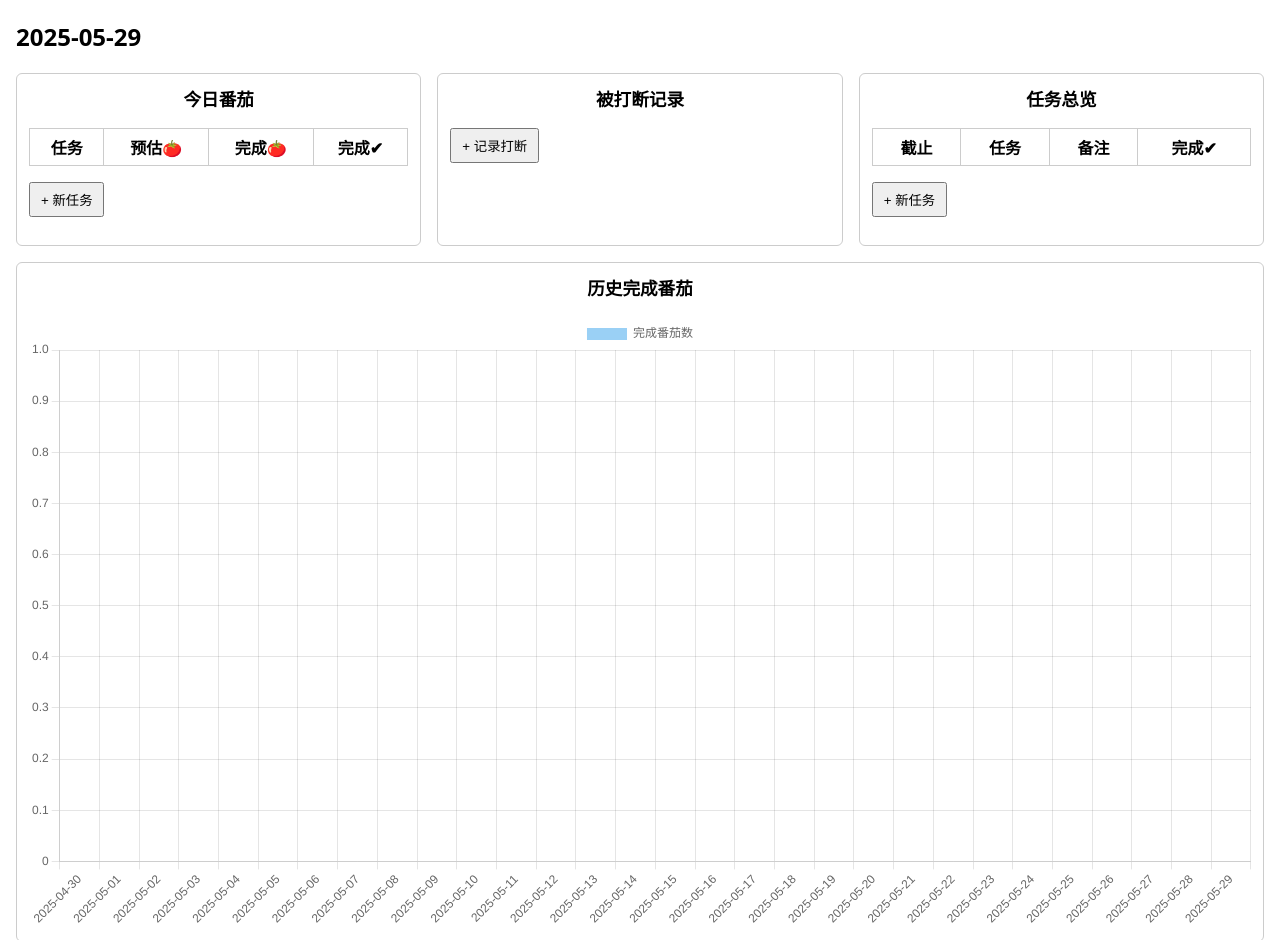
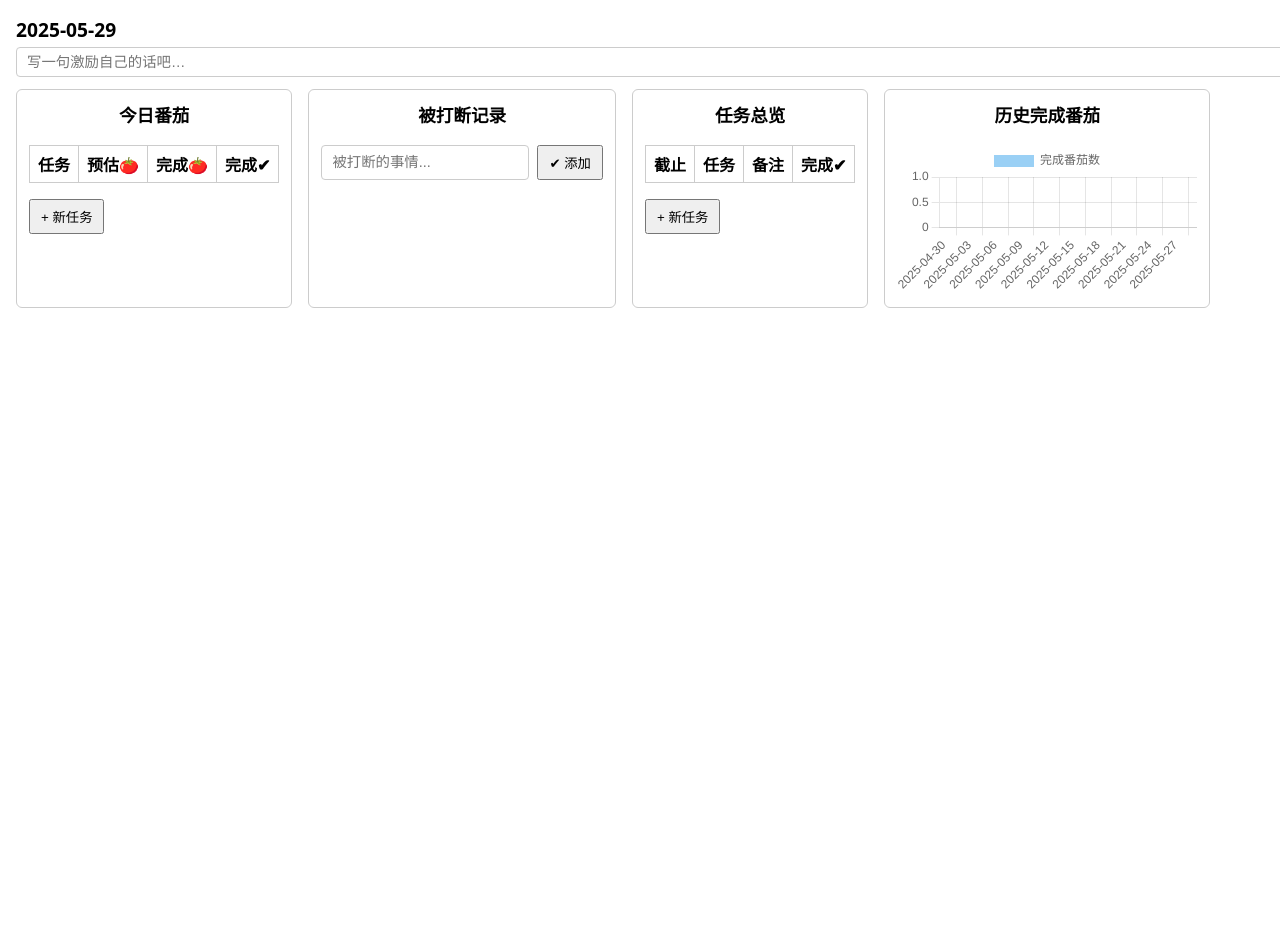
Before and after one commit to qs9809/pomodoro-site, a plain HTML site: page index.html in a window 1280 px wide. Shown: the top 940 px of the page. After the commit the page ends 800 px from the top, so only its background shows below. Drawn offline with nearby package versions, Linux system fonts and the light colour scheme.

Commit message:
Add files via upload

```diff
--- a/index.html
+++ b/index.html
@@ -4,24 +4,79 @@
 <title>番茄工作板 – 任务总览右侧</title>
 <meta name="viewport" content="width=device-width, initial-scale=1">
 <style>
-body{font-family:system-ui,sans-serif;margin:16px;}
-#container{display:flex;flex-wrap:wrap;gap:16px;}
-.panel{border:1px solid #ccc;border-radius:6px;padding:12px;flex:1 1 300px;min-width:260px;}
-h3{margin-top:0;font-size:1.1rem;text-align:center;}
-table{width:100%;border-collapse:collapse;}
-th,td{border:1px solid #ccc;padding:6px 8px;text-align:center;}
-td[contenteditable]{outline:none;}
-button{padding:6px 10px;cursor:pointer;}
-.delbtn{background:#eee;border:1px solid #bbb;font-size:1rem;}
-li{border:1px solid #ccc;margin-bottom:4px;padding:6px 8px;list-style:none;}
-li[contenteditable]{outline:none;}
-.listDel{float:right;margin-left:8px;}
+body {
+  font-family: system-ui, sans-serif;
+  margin: 16px;
+}
+#date {
+  font-size: 1.2rem;
+  margin-bottom: 4px;
+}
+#container {
+  display: flex;
+  flex-wrap: wrap;
+  gap: 16px;
+}
+.panel {
+  border: 1px solid #ccc;
+  border-radius: 6px;
+  padding: 12px;
+  display: inline-block;
+  min-width: fit-content;
+  max-width: 100%;
+}
+h3 {
+  margin-top: 0;
+  font-size: 1.1rem;
+  text-align: center;
+}
+table {
+  width: 100%;
+  border-collapse: collapse;
+}
+th, td {
+  border: 1px solid #ccc;
+  padding: 6px 8px;
+  text-align: center;
+}
+td[contenteditable] {
+  outline: none;
+}
+button {
+  padding: 6px 10px;
+  cursor: pointer;
+}
+.delbtn {
+  background: #eee;
+  border: 1px solid #bbb;
+  font-size: 1rem;
+}
+li {
+  border: 1px solid #ccc;
+  margin-bottom: 4px;
+  padding: 6px 8px;
+  list-style: none;
+}
+li[contenteditable] {
+  outline: none;
+}
+.listDel {
+  float: right;
+  margin-left: 8px;
+}
+input[type="text"], input[type="number"], input[type="date"], input[type="time"], input[type="datetime-local"] {
+  padding: 6px 10px;
+  font-size: 0.9rem;
+  border: 1px solid #ccc;
+  border-radius: 4px;
+}
 @media(max-width:600px){
   #container{flex-direction:column;}
 }
 </style>
 <body>
 <h2 id="date"></h2>
+<input id="quoteInput" placeholder="写一句激励自己的话吧…" style="width:100%;padding:6px 10px;margin-bottom:12px;font-size:0.9rem;border:1px solid #ccc;border-radius:4px;">
 
 <div id="container">
 
@@ -38,11 +93,14 @@ li[contenteditable]{outline:none;}
   <!-- 打断记录 -->
   <section class="panel">
     <h3>被打断记录</h3>
+    <div style="display:flex;gap:8px;flex-wrap:wrap;margin-bottom:8px;">
+      <input id="intInput" placeholder="被打断的事情..." style="flex:1;padding:6px 10px;font-size:0.9rem;border:1px solid #ccc;border-radius:4px;">
+      <button onclick="addIntFromInput()">✔ 添加</button>
+    </div>
     <ul id="ints"></ul>
-    <p><button onclick="addInt()">+ 记录打断</button></p>
   </section>
 
-  <!-- 任务总览 (放到最后/右边) -->
+  <!-- 任务总览 -->
   <section class="panel">
     <h3>任务总览</h3>
     <table id="allTbl">
@@ -51,7 +109,6 @@ li[contenteditable]{outline:none;}
     </table>
     <p><button onclick="addAllRow()">+ 新任务</button></p>
   </section>
-
 
   <!-- 历史统计 -->
   <section class="panel">
@@ -64,15 +121,6 @@ li[contenteditable]{outline:none;}
 const todayStr = new Date().toISOString().slice(0,10);
 document.getElementById('date').textContent = todayStr;
 function $(id){return document.getElementById(id);}
-
-// 通用删除
-function delRow(btn){
-  const tr = btn.closest('tr');
-  const tblId = btn.closest('table').id;
-  tr.remove();
-  if(tblId==='todayTbl') saveToday();
-  else if(tblId==='allTbl') saveAll();
-}
 
 /* 今日番茄 */
 const todayBody = $('todayTbl').querySelector('tbody');
@@ -141,6 +189,13 @@ function addInt(text=''){
   ints.appendChild(li);
   saveInts();
 }
+function addIntFromInput(){
+  const val = $('intInput').value.trim();
+  if(val){
+    addInt(val);
+    $('intInput').value = '';
+  }
+}
 function saveInts(){
   const data = [...ints.children].map(li=>li.firstChild.textContent.trim());
   localStorage.setItem('pomo_interrupt_'+todayStr, JSON.stringify(data));
@@ -150,6 +205,15 @@ function loadInts(){
     .forEach(txt=>addInt(txt));
 }
 
+/* 删除通用 */
+function delRow(btn){
+  const tr = btn.closest('tr');
+  const tblId = btn.closest('table').id;
+  tr.remove();
+  if(tblId==='todayTbl') saveToday();
+  else if(tblId==='allTbl') saveAll();
+}
+
 loadToday();
 loadAll();
 loadInts();
@@ -157,7 +221,6 @@ loadInts();
 
 <script src="https://cdn.jsdelivr.net/npm/chart.js"></script>
 <script>
-// 统计 localStorage 里 pomo_today_YYYY-MM-DD 键
 function getHistoryData(days=30){
   const data = {};
   for (let i=0;i<localStorage.length;i++){
@@ -171,7 +234,6 @@ function getHistoryData(days=30){
       }catch(e){}
     }
   }
-  // 最近 days 天
   const today = new Date();
   const labels=[], values=[];
   for(let d=days-1; d>=0; d--){
```
